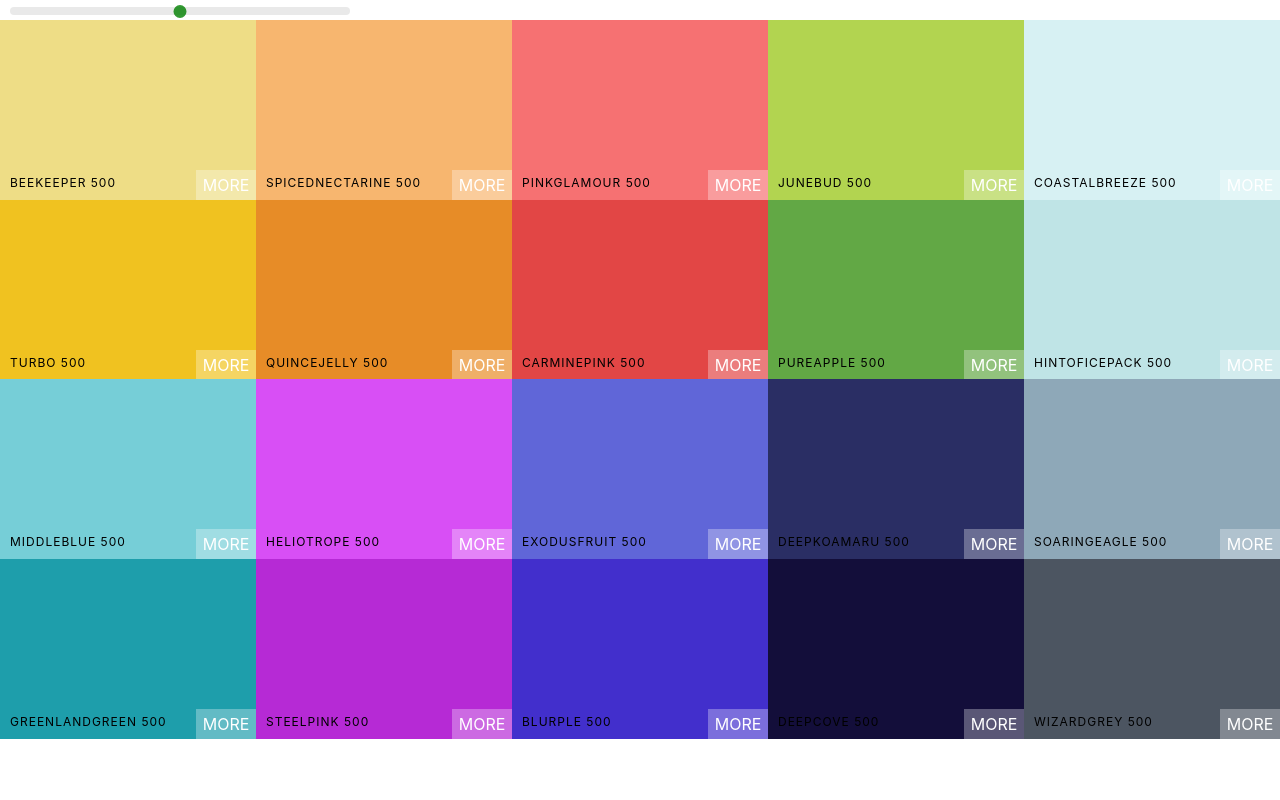
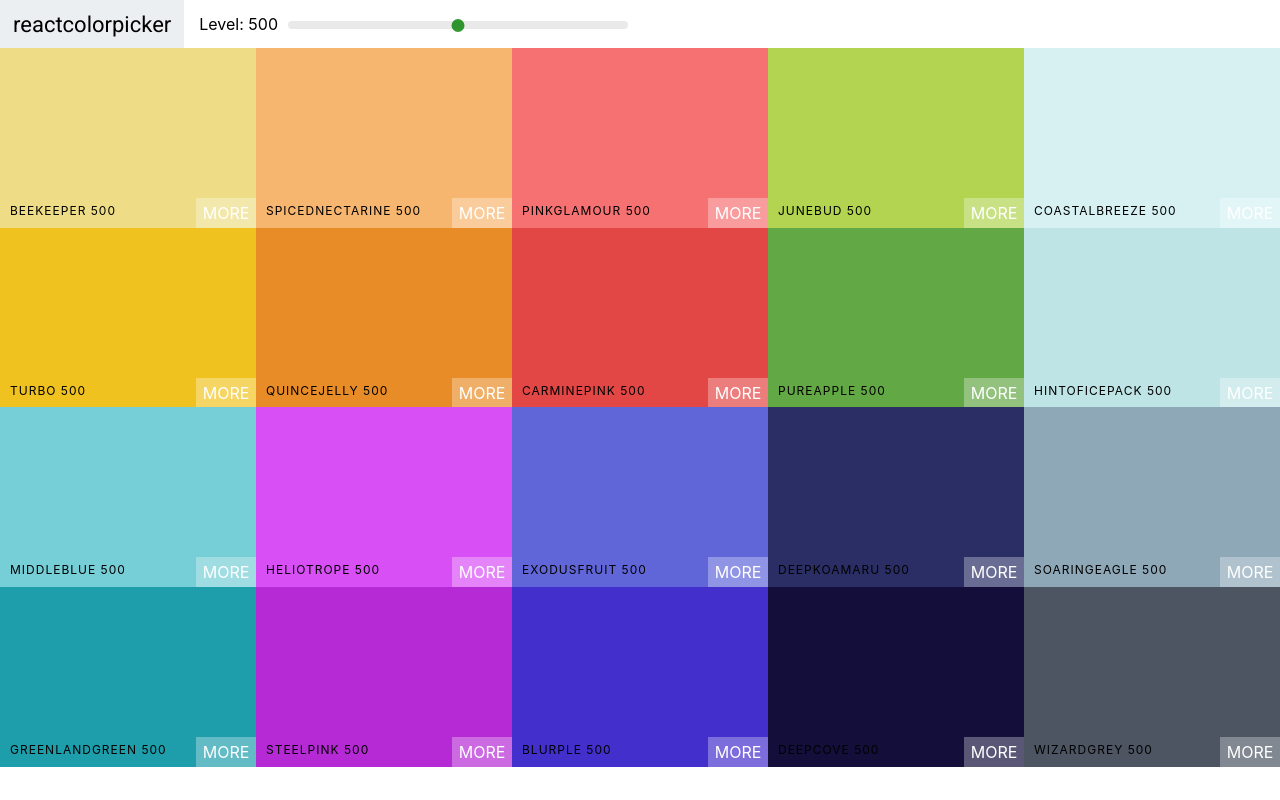
Before and after one commit to Khabibullo-S/Colors-project, a React (Create React App) app: page / in a window 1280 px wide. Built offline with nearby package versions, Linux system fonts and the light colour scheme.

Commit message:
Add Navbar and Font

```diff
--- a/public/index.html
+++ b/public/index.html
@@ -15,6 +15,12 @@
       user's mobile device or desktop. See https://developers.google.com/web/fundamentals/web-app-manifest/
     -->
     <link rel="manifest" href="%PUBLIC_URL%/manifest.json" />
+    <link rel="preconnect" href="https://fonts.googleapis.com" />
+    <link rel="preconnect" href="https://fonts.gstatic.com" crossorigin />
+    <link
+      href="https://fonts.googleapis.com/css2?family=Roboto:wght@100;400;500;700;900&display=swap"
+      rel="stylesheet"
+    />
     <!--
       Notice the use of %PUBLIC_URL% in the tags above.
       It will be replaced with the URL of the `public` folder during the build.
--- /dev/null
+++ b/src/Navbar.css
@@ -0,0 +1,49 @@
+.Navbar {
+  height: 6vh;
+  display: flex;
+  align-items: center;
+  justify-content: flex-start;
+}
+
+.logo {
+  margin-right: 15px;
+  padding: 0 13px;
+  font-size: 22px;
+  background-color: #eceff1;
+  font-family: Roboto;
+  height: 100%;
+  display: flex;
+  align-items: center;
+}
+
+.logo a {
+  text-decoration: none;
+  color: black;
+}
+
+.slider {
+  width: 340px;
+  margin: 0 10px;
+  display: inline-block;
+}
+
+.rc-slider-track {
+  background-color: transparent;
+}
+
+.rc-slider-rail {
+  height: 8px;
+}
+
+.slider .rc-slider-handle,
+.slider .rc-slider-handle:active,
+.slider .rc-slider-handle:focus,
+.slider .rc-slider-handle:hover {
+  background-color: green;
+  outline: none;
+  border: 2px solid green;
+  box-shadow: none;
+  width: 13px;
+  height: 13px;
+  margin-top: -2.5px;
+}
--- /dev/null
+++ b/src/Navbar.js
@@ -0,0 +1,28 @@
+import React from "react";
+import Slider from "rc-slider";
+import "rc-slider/assets/index.css";
+import "./Navbar.css";
+
+const Navbar = ({ level, setLevel }) => {
+  return (
+    <header className="Navbar">
+      <div className="logo">
+        <a href="#">reactcolorpicker</a>
+      </div>
+      <div className="slider-container">
+        <span>Level: {level}</span>
+        <div className="slider">
+          <Slider
+            defaultValue={level}
+            min={100}
+            max={900}
+            step={100}
+            onChangeComplete={setLevel}
+          />
+        </div>
+      </div>
+    </header>
+  );
+};
+
+export default Navbar;
--- a/src/Palette.js
+++ b/src/Palette.js
@@ -1,7 +1,6 @@
 import React, { useState } from "react";
 import ColorBox from "./ColorBox";
-import Slider from "rc-slider";
-import "rc-slider/assets/index.css";
+import Navbar from "./Navbar";
 import "./Palette.css";
 
 const Palette = ({ palette }) => {
@@ -13,17 +12,8 @@
 
   return (
     <div className="Palette">
-      <div className="slider">
-        <Slider
-          defaultValue={level}
-          min={100}
-          max={900}
-          step={100}
-          onChangeComplete={setLevel}
-        />
-      </div>
-
       {/* Navbar goes here */}
+      <Navbar level={level} setLevel={setLevel} />
       <div className="Palette-colors">{colorBoxes}</div>
       {/* Footer eventually */}
     </div>
```
